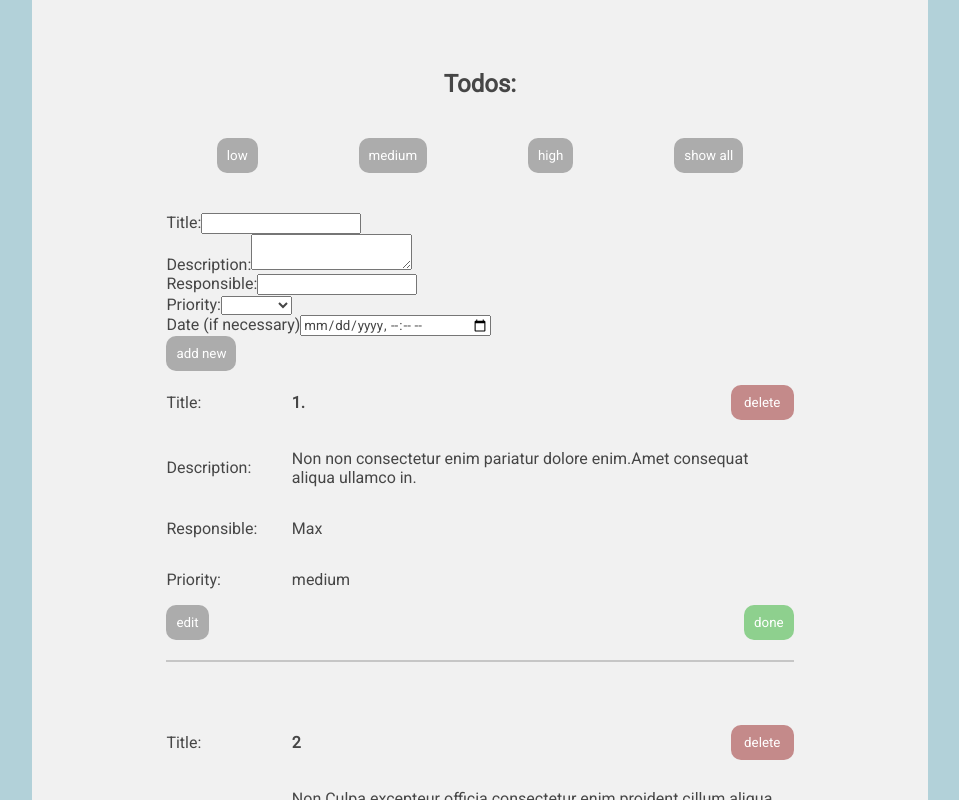
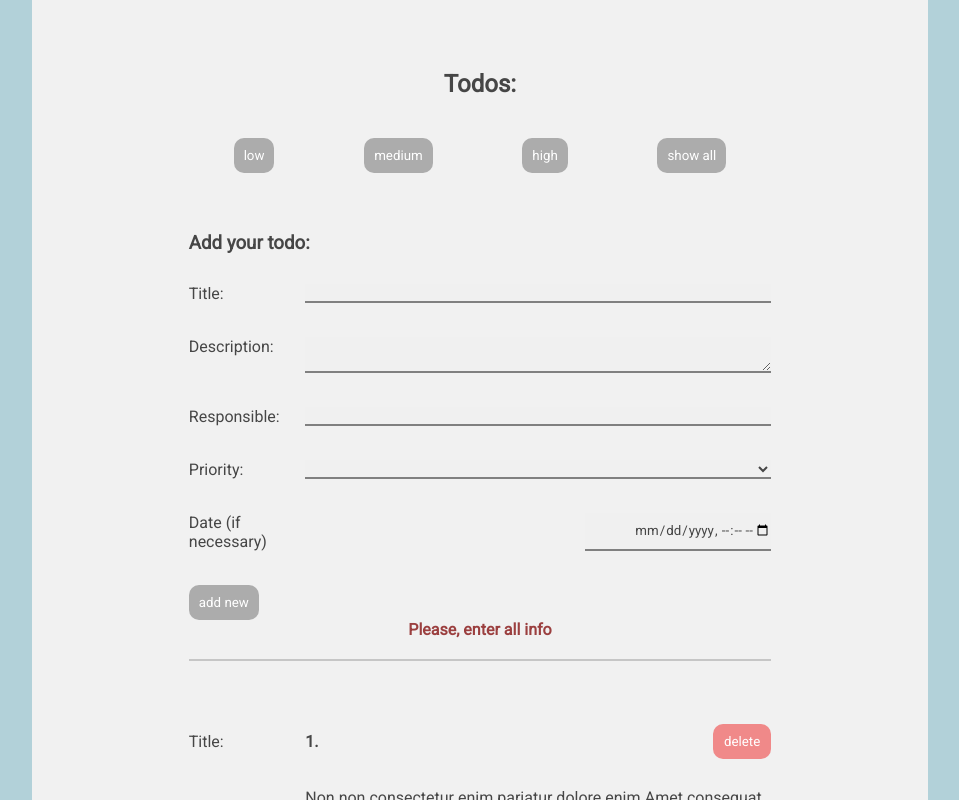
Before and after one commit to blazerius54/allmax-test, a React app: page / in a window 1280 px wide. Both pictures are taken after typing "Sample", "Sample", "Sample" into the empty fields and a click on the button "add new". Shown: the top 800 px of the page, without its empty margins (160-1119 px from the left). Built offline with nearby package versions, Linux system fonts and the light colour scheme.

Commit message:
validation, styling

```diff
--- a/src/actions/index.js
+++ b/src/actions/index.js
@@ -22,7 +22,6 @@ export const editTodo = (newTodo, index) => {
         newTodo,
         index
     }
-    // console.log(action)
     return action
 }
 
@@ -32,7 +31,6 @@ export const setTodoDone = (index) => {
         index,
         doneTime: new Date()
     }
-    console.log(action)
     return action
 }
 
--- a/src/components/Form.jsx
+++ b/src/components/Form.jsx
@@ -1,32 +1,40 @@
-import React from 'react';
+import React, { Component } from 'react';
 
-const From = (props) => {
+class From extends Component {
+    // submitForm (e) {
 
-    const title = props.title || '';
-    const description = props.description || '';
-    const responsible = props.responsible || '';
+    // }
+
+    render() {
+
+        const { onChangeForm, handleSubmit, text } = this.props;
+
+        const title = this.props.title || '';
+        const description = this.props.description || '';
+        const responsible = this.props.responsible || '';
+
 
         return (
-        <form onSubmit={(e) => { props.handleSubmit(e)}}>
+            <form onSubmit={(e) => { handleSubmit(e) }}>
+                <h3>Add your todo:</h3>
                 <div className='single-task-form'>
                     <div className='form-section'>
                         <label>Title:</label>
-                    {/* <input type="text" defaultValue={title} onChange={(e) => { this.setState({ title: e.target.value }) }} /> */}
-                    <input type="text" defaultValue={title} onChange={(e) => props.onChangeForm('title', e.target.value)} />
+                        <input type="text" defaultValue={title} onChange={(e) => onChangeForm('title', e.target.value)} />
                     </div>
                     <div className='form-section'>
                         <label>Description:</label>
-                    <textarea type="text" defaultValue={description} onChange={(e) => props.onChangeForm('description', e.target.value)} />
+                        <textarea type="text" defaultValue={description} onChange={(e) => onChangeForm('description', e.target.value)} />
                     </div>
                     <div className='form-section'>
                         <label>Responsible:</label>
-                    <input type="text" defaultValue={responsible} onChange={(e) => props.onChangeForm('responsible', e.target.value)} />
+                        <input type="text" defaultValue={responsible} onChange={(e) => onChangeForm('responsible', e.target.value)} />
                     </div>
                     <div className='form-section'>
                         <label htmlFor="">Priority:</label>
                         <select
                             name='todoPriority'
-                        onChange={(e) => props.onChangeForm('priority', e.target.value)}
+                            onChange={(e) => onChangeForm('priority', e.target.value)}
                         >
                             <option></option>
                             <option>low</option>
@@ -38,13 +46,14 @@ const From = (props) => {
                         <label htmlFor="">Date <span className='necessary'>(if necessary)</span></label>
                         <input
                             type="datetime-local"
-                        onChange={(e) => props.onChangeForm('date', e.target.value)}
+                            onChange={(e) => onChangeForm('date', e.target.value)}
                         />
                     </div>
                 </div>
-            <button type='submit' className='save-btn'>{props.text}</button>
+                <button type='submit' className='save-btn'>{text}</button>
             </form>
         )
     }
+}
 
 export default From;
--- a/src/components/NewTodoForm.jsx
+++ b/src/components/NewTodoForm.jsx
@@ -10,22 +10,45 @@ class NewTodoForm extends Component {
             responsible: '',
             priority: '',
             date: null,
+            error: false
+        }
+    }
+
+    validate() {
+        const { title, description, responsible, priority, date } = this.state;
+        if(
+            title !== '' || description !== ''
+        ) {
+            this.setState({
+                error: false
+            })
         }
     }
 
     handleSubmit (e) {
+        this.validate();
         const { title, description, responsible, priority, date } = this.state;
-        let newTodo = { title, description, responsible, priority, date }
+        let newTodo = { title, description, responsible, priority, date };
 
+        if(
+            title !== '' && description !== '' && responsible !== '' && priority !== ''
+        ) {
             this.props.addNewTodo(newTodo);
-
             this.setState({
                 title: '',
                 description: '',
                 responsible: '',
                 priority: '',
                 date: null,
+                error: false
             });
+        } else {
+            this.setState({
+                error: 'Please, enter all info'
+            })
+        }
+
+
 
         e.preventDefault();
         e.target.reset();
@@ -38,11 +61,16 @@ class NewTodoForm extends Component {
     }
 
     render() {
-        return <Form
+
+        const { error } = this.state;
+
+        return <div className='single-task'><Form
         onChangeForm={this.onChangeForm.bind(this)}
         handleSubmit={this.handleSubmit.bind(this)}
         text={'add new'}
         />
+        { error && <div className='error'> {error} </div> }
+        </div>
     }
 }
 
--- a/src/components/Single-task.jsx
+++ b/src/components/Single-task.jsx
@@ -19,7 +19,7 @@ class SingleTask extends Component {
     }
 
     componentDidMount () {
-        const { title, description, responsible, priority, done, date, doneTime } = this.props.item;
+        const { title, description, responsible, priority, done, date } = this.props.item;
 
         this.setState({
             title,
@@ -47,20 +47,18 @@ class SingleTask extends Component {
     }
 
     render() {
-        console.log(this.props.visible);
         const { deleteTodo, setTodoDone, index } = this.props;
-        const { title, description, responsible, priority, done, date, doneTime } = this.props.item;
+        const { title, description, responsible, priority, date, doneTime } = this.props.item;
         const { isEditing } = this.state;
 
 
         let titleClasses = classNames({
             'nice': doneTime,
-            'late': new Date(date) < new Date(Date.now())
+            'late': new Date(date) < new Date(Date.now()) && date
+            // 'late': date
         })
 
-        console.log(new Date(Date.now()))
         return (
-            // <div className='single-task' onSubmit={(e)=>{this.handleSubmit(e)}} style={this.props.visible === true || 'all' ? {display: 'block'} : {display: 'none'}}>
             <div className='single-task' onSubmit={(e)=>{this.handleSubmit(e)}} style={this.props.visible === priority || this.props.visible === 'all' ? {display: 'block'} : {display: 'none'}}>
                 {
                     !isEditing ?
@@ -93,7 +91,7 @@ class SingleTask extends Component {
                             <div className='task-section'>
                                 {
                                     doneTime ?
-                                        <div className='done-time'>
+                                        <div className='done-time nice'>
                                             Done time: {moment(new Date(doneTime)).format(" MMMM Do, HH:mm")}
                                         </div> :
                                         <div className='task-section-btns'>
--- a/src/components/Tasks.jsx
+++ b/src/components/Tasks.jsx
@@ -12,7 +12,6 @@ const Tasks = (props) => {
         {
             props.tasks.map((item, index)=>{
                 return <SingleTask key={index} item={item} index={index}
-                // visible={item.priority === props.filter}
                 visible={props.filter}
                 editTodo={props.editTodo} setTodoDone={props.setTodoDone} deleteTodo={props.deleteTodo}/>
             })
@@ -22,7 +21,6 @@ const Tasks = (props) => {
 }
 
 function mapStateToProps (state) {
-    console.log(state)
     return {
         tasks: state.tasks,
         filter: state.filter
--- a/src/reducers/todo.js
+++ b/src/reducers/todo.js
@@ -2,7 +2,6 @@ import { ADD_NEW_TODO, DELETE_TODO, EDIT_TODO, SET_TODO_DONE } from '../consts';
 import todos from '../data';
 
 export function todo(state = todos, action) {
-    // console.log(state)
     switch (action.type) {
         case ADD_NEW_TODO: {
             return [
@@ -16,7 +15,6 @@ export function todo(state = todos, action) {
             ]
         }
         case EDIT_TODO: {
-            console.log(action.index + 1)
             const { title, description, responsible, priority, done, date, doneTime } = action.newTodo
             return [
                 ...state.slice(0, action.index ),
@@ -33,7 +31,6 @@ export function todo(state = todos, action) {
             ]
         }
         case SET_TODO_DONE: {
-            console.log(action.doneTime)
             return [
                 ...state.slice(0, action.index),
                 state[action.index] = {
--- a/src/styles/_all.scss
+++ b/src/styles/_all.scss
@@ -33,3 +33,10 @@ button {
 .late {
     color: $danger-color;
 }
+
+.error {
+    color: $danger-color;
+    display: flex;
+    justify-content: center;
+    font-weight: 600;
+}
--- a/src/styles/_app.scss
+++ b/src/styles/_app.scss
@@ -13,7 +13,7 @@
         // justify-content: center;
         // align-content: center;
         align-items: center;
-        width: 70%;
+        width: 65%;
 
         .all-tasks {
             // display: flex;
--- a/src/styles/_single-task.scss
+++ b/src/styles/_single-task.scss
@@ -2,11 +2,11 @@
     margin-bottom: 50px;
     padding-bottom: 20px;
     border-bottom: 2px solid lighten($font-color, 50%);
-
     .single-task-form {
         display: flex;
         flex-direction: column;
         margin-top: 30px;
+        width: 100%;
 
         .form-section {
             display: flex;
@@ -40,7 +40,7 @@
           }
 
           input[type=datetime-local] {
-            flex-basis: 20%;
+            flex-basis: 30%;
             flex-grow: 0;
             text-align: right;
           }
@@ -77,7 +77,7 @@
 
                 .delete-btn {
                     flex-basis: 10%;
-                    background-color: $danger-color;
+                    background-color: lighten($danger-color, 40%);
                 }
 
                 .done-time {
--- a/src/styles/utilities/variables.scss
+++ b/src/styles/utilities/variables.scss
@@ -3,6 +3,6 @@
 $main-font: 'Roboto', sans-serif;
 $font-color: rgba(70, 70, 70, 1);
 $nice-color: rgb(88, 185, 88);
-$danger-color:rgba(138, 6, 6, 0.438);
+$danger-color:rgba(131, 13, 13, 0.781);
 $body-bg-color: rgba(146, 190, 201, 0.699);
 $wrapper-bg-color: rgb(241, 241, 241);
```
Lines whose indentation alone changed are shown as unchanged.
